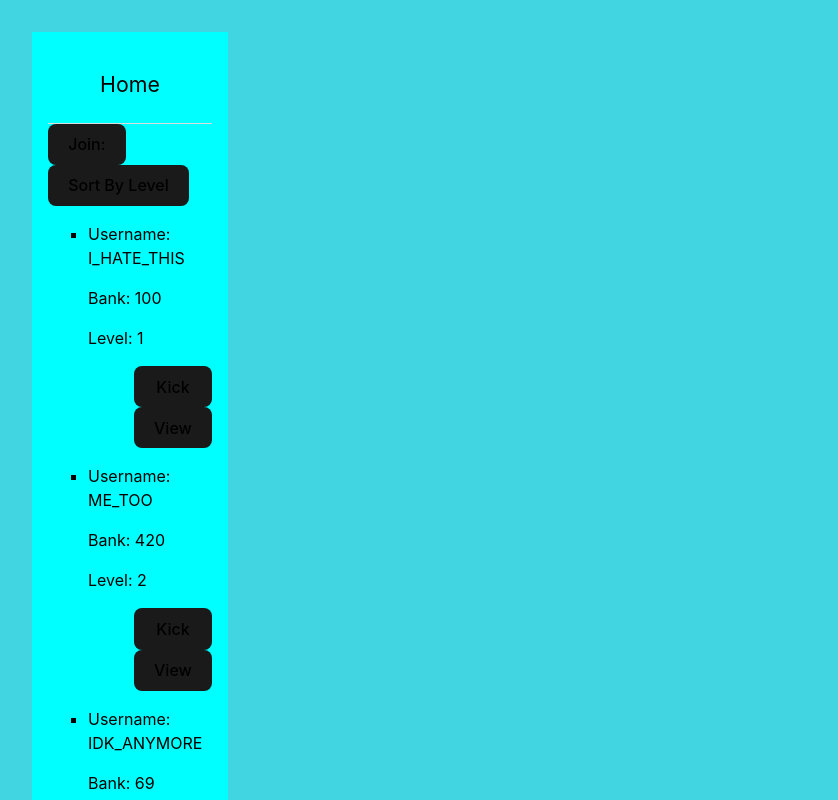
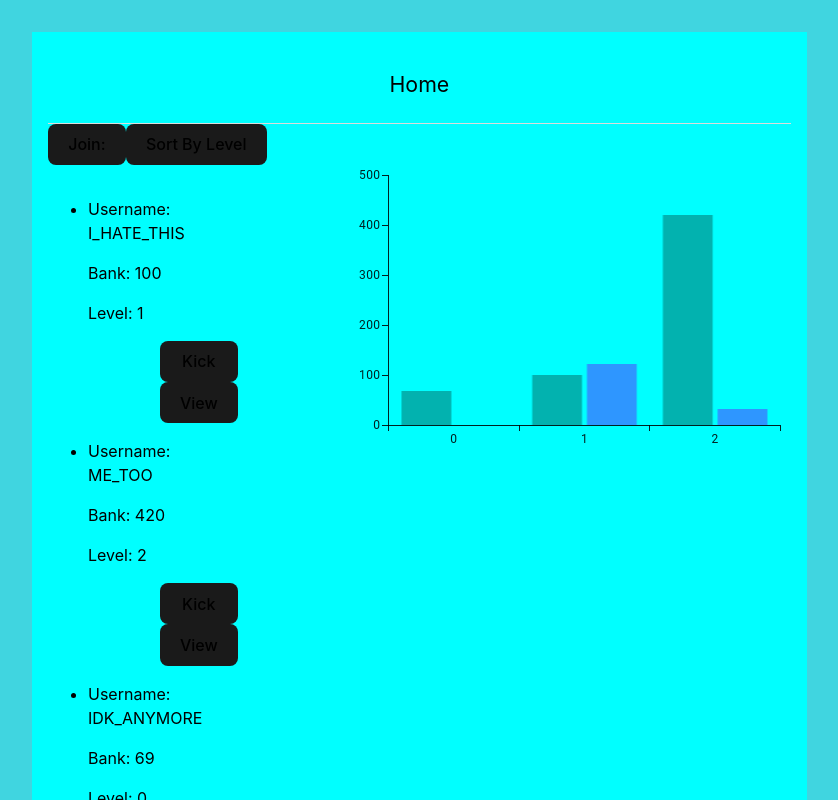
Before and after one commit to MihaiMocanuGit/BlackJack_Frontend, a React (Vite) app: page / in a window 1280 px wide. Shown: the top 800 px of the page, without its empty margins (0-838 px from the left). Built offline with nearby package versions, Linux system fonts and the light colour scheme.

Commit message:
bars are stupid

```diff
--- a/package.json
+++ b/package.json
@@ -12,6 +12,10 @@
         "test": "vitest"
     },
     "dependencies": {
+        "@emotion/react": "^11.11.4",
+        "@emotion/styled": "^11.11.0",
+        "@mui/material": "^5.15.14",
+        "@mui/x-charts": "^7.0.0",
         "eslint-config-prettier": "^9.1.0",
         "eslint-plugin-prettier": "^5.1.3",
         "prettier": "^3.2.5",
--- a/src/App.tsx
+++ b/src/App.tsx
@@ -12,6 +12,9 @@ const player1: Player = new Player(1, 'I_HATE_THIS', 100, 1);
 const player2: Player = new Player(2, 'ME_TOO', 420, 2);
 const player3: Player = new Player(3, 'IDK_ANYMORE', 69, 0);
 
+const player4: Player = new Player(4, 'Yeah', 123, 1);
+const player5: Player = new Player(5, 'NO', 32, 2);
+
 export let DataContext: React.Context<{
     players: Player[];
     updatePlayers: React.Dispatch<React.SetStateAction<Player[]>>;
@@ -19,7 +22,7 @@ export let DataContext: React.Context<{
 function App() {
 
 
-    const [players, updatePlayers] = useState<Player[]>([player1, player2, player3]);
+    const [players, updatePlayers] = useState<Player[]>([player1, player2, player3, player4, player5]);
     DataContext = createContext({players,updatePlayers});
 
     return (
--- /dev/null
+++ b/src/components/Graphs.tsx
@@ -0,0 +1,67 @@
+
+import { BarChart } from '@mui/x-charts/BarChart';
+import { PlayersContext, PlayersContextType } from '../pages/PrimaryPage';
+import { useContext } from 'react';
+import { Player } from '../models/Player';
+
+const sort2Arrays = (sortFocus: number[], auxiliary: number[][]): [number[], number[][]] => {
+    const len = sortFocus.length;
+
+    for (let i = 0; i < len; i++) {
+        for (let j = 0; j < len; j++) {
+            if (sortFocus[j] > sortFocus[j + 1]) {
+                [sortFocus[j], sortFocus[j + 1]] = [sortFocus[j + 1], sortFocus[j]];
+                [auxiliary[j], auxiliary[j + 1]] = [auxiliary[j + 1], auxiliary[j]];
+            }
+        }
+    }
+
+    return [sortFocus, auxiliary];
+}
+
+export function ChartsOverviewDemo() {
+    const {players} = useContext<PlayersContextType>(PlayersContext);
+    const bankRelativeToLevel: number[][] = [];
+    const levelIndex: number[] = [];
+
+    players.forEach((player) => {
+        let existingLevel = false;
+        for (let i = 0; i < levelIndex.length; i++)
+        {
+            if (levelIndex[i] === player.getLevel())
+            {
+                bankRelativeToLevel[i].push(player.getBank());
+                existingLevel = true;
+            }
+        }
+
+        if (!existingLevel)
+        {
+            levelIndex.push(player.getLevel())
+            bankRelativeToLevel.push([player.getBank()]);
+        }
+    })
+
+    sort2Arrays(levelIndex, bankRelativeToLevel);
+
+    console.log("Lenght: " + levelIndex.length);
+    bankRelativeToLevel.forEach((list) => {console.log(list.length)})
+
+    const chartSeries: {dataKey: string}[] = [];
+
+    for (let i = 0; i < levelIndex.length; i++)
+
+  return (
+    <BarChart
+      series={[
+        { data: [bankRelativeToLevel[0][0], bankRelativeToLevel[1][0], bankRelativeToLevel[2][0]] },
+        { data: [bankRelativeToLevel[0][1], bankRelativeToLevel[1][1], bankRelativeToLevel[2][1]] },
+        // { data: bankRelativeToLevel[1] },
+        // { data: bankRelativeToLevel[2] }
+      ]}
+      height={290}
+      xAxis={[{ data: levelIndex, scaleType: 'band' }]}
+      margin={{ top: 10, bottom: 30, left: 150, right: 10 }}
+    />
+  );
+}
--- a/src/PlayerList.tsx
+++ b/src/components/PlayerList.tsx
@@ -1,41 +1,22 @@
 import React from 'react'
 import { useNavigate} from "react-router-dom";
-import { Context, useContext, createContext } from 'react'
+import {useContext, createContext } from 'react'
 import { Link } from 'react-router-dom';
 
-import { Player } from './models/Player'
-import { PlayersContext } from './pages/PrimaryPage'
-import { PlayersContextType } from './pages/PrimaryPage'
-
+import { Player } from '../models/Player'
+import { PlayersContext } from '../pages/PrimaryPage'
+import { PlayersContextType } from '../pages/PrimaryPage'
 
 export let PlayerContext : React.Context<{
     player: Player
 }>;
 
-import * as React from 'react';
-import { BarChart } from '@mui/x-charts/BarChart';
 
-export function ChartsOverviewDemo() {
-    const {players, addPlayer, removePlayer, modifyPlayer} = useContext<PlayersContextType>(PlayersContext)
-  return (
-    <BarChart
-      series={[
-        { data: [35, 44, 24, 34] },
-        { data: [51, 6, 49, 30] },
-        { data: [15, 25, 30, 50] },
-        { data: [60, 50, 15, 25] },
-      ]}
-      height={290}
-      xAxis={[{ data: ['Q1', 'Q2', 'Q3', 'Q4'], scaleType: 'band' }]}
-      margin={{ top: 10, bottom: 30, left: 40, right: 10 }}
-    />
-  );
-}
 function PlayerList()
 {
 
     const navigate = useNavigate();
-    const {players, addPlayer, removePlayer, modifyPlayer} = useContext<PlayersContextType>(PlayersContext)
+    const {players, removePlayer} = useContext<PlayersContextType>(PlayersContext)
     const viewOnClick = (player: Player) => {
         PlayerContext = createContext({player});
         navigate("/ViewPlayerPage");
@@ -43,7 +24,7 @@ function PlayerList()
     //
 
     return(
-        <ul style={{listStyleType:"square", maxWidth: "350px", overflowWrap: "break-word"}}>
+        <ul >
             {players.map((el: Player) => {
                 return( <>
 
--- a/src/pages/AddPlayerPage.tsx
+++ b/src/pages/AddPlayerPage.tsx
@@ -1,10 +1,8 @@
-import React from 'react'
-import { useContext, createContext } from 'react'
+import { useContext } from 'react'
 import { useState } from 'react';
 import { useNavigate} from "react-router-dom";
 import { PlayersContext } from './PrimaryPage'
 import { PlayersContextType } from './PrimaryPage'
-import { Player } from '../models/Player';
 
 export function AddPlayerPage()
 {
--- a/src/pages/PrimaryPage.tsx
+++ b/src/pages/PrimaryPage.tsx
@@ -1,14 +1,12 @@
 
 import { createContext, useContext, useState } from 'react';
-import { Link, useNavigate } from 'react-router-dom';
-import PlayerList from '../PlayerList';
+import { useNavigate } from 'react-router-dom';
+import PlayerList from '../components/PlayerList';
+import { ChartsOverviewDemo } from '../components/Graphs';
 import { Player } from '../models/Player';
 
 import { DataContext } from '../App';
-import { basicAdd } from '../CrudOperations';
-import { basicRemove } from '../CrudOperations';
-import { basicModify } from '../CrudOperations';
-
+import { basicAdd, basicRemove, basicModify } from '../CrudOperations';
 
 
 export type PlayersContextType = {
@@ -27,7 +25,7 @@ export let PlayersContext = createContext<PlayersContextType>({
 });
 
 
-let sortAscending = true;
+
 export function PrimaryPage()
 {
     document.title = 'Primary';
@@ -55,7 +53,7 @@ export function PrimaryPage()
     const sortOnClick = () => {
         console.log("Ascending " + sortAscending);
         console.log("Before:")
-        let copy = [...players];
+        const copy = [...players];
         copy.forEach((player: Player) => console.log(player.getLevel()));
         if(sortAscending === true)
         {
@@ -80,21 +78,24 @@ export function PrimaryPage()
     }
 
     return (
-        <div style={{backgroundColor:"cyan", padding: "1rem", minWidth: "10%", minHeight: "10%", maxWidth: "60%", maxHeight: "50%"}} className="App">
+        <div style={{backgroundColor:"cyan", padding: "1rem", minWidth: "10%", minHeight: "10%", maxWidth: "90%"}} className="App">
             <div className='header'>
                     <p>
                         Home
                     </p>
             </div>
-                <button style={{position: 'relative', alignSelf: 'self-end'}} onClick={() => {
-                    joinOnClick()}}>
+            <div>
+                <button onClick={() => {joinOnClick()}}>
                     Join:
                 </button>
                 <button onClick={() => {sortOnClick()}}> Sort By Level</button>
-            <PlayersContext.Provider value={{ players, addPlayer, removePlayer, modifyPlayer}}>
-                <PlayerList />
-
-            </PlayersContext.Provider>
+            </div>
+            <div style={{display: 'flex', justifyContent:'stretch'}}>
+                <PlayersContext.Provider value={{ players, addPlayer, removePlayer, modifyPlayer}} >
+                        <PlayerList />
+                        <ChartsOverviewDemo />
+                </PlayersContext.Provider>
+            </div>
         </div>
     )
 }
--- a/src/pages/ViewPlayerPage.tsx
+++ b/src/pages/ViewPlayerPage.tsx
@@ -4,7 +4,7 @@ import { Link } from 'react-router-dom';
 import './ViewPlayerPage.css';
 import { Player } from '../models/Player';
 
-import { PlayerContext} from '../PlayerList'
+import { PlayerContext} from '../components/PlayerList'
 import { PlayersContext, PlayersContextType } from './PrimaryPage';
 
 
@@ -15,7 +15,7 @@ export function ViewPlayerPage()
     const [inputLevel, updateLevelInput] = useState<number>(0);
 
     const {player} = useContext(PlayerContext);
-    const {players, modifyPlayer} = useContext<PlayersContextType>(PlayersContext);
+    const {modifyPlayer} = useContext<PlayersContextType>(PlayersContext);
     const navigate = useNavigate();
     return(
         <div style={{backgroundColor:"cyan", padding: "1rem", minWidth: "10%", minHeight: "10%", maxWidth: "60%", maxHeight: "50%"}} className="App">
```
Also changed, not shown: 1 other file (tests, documents, lock files or other folders).
